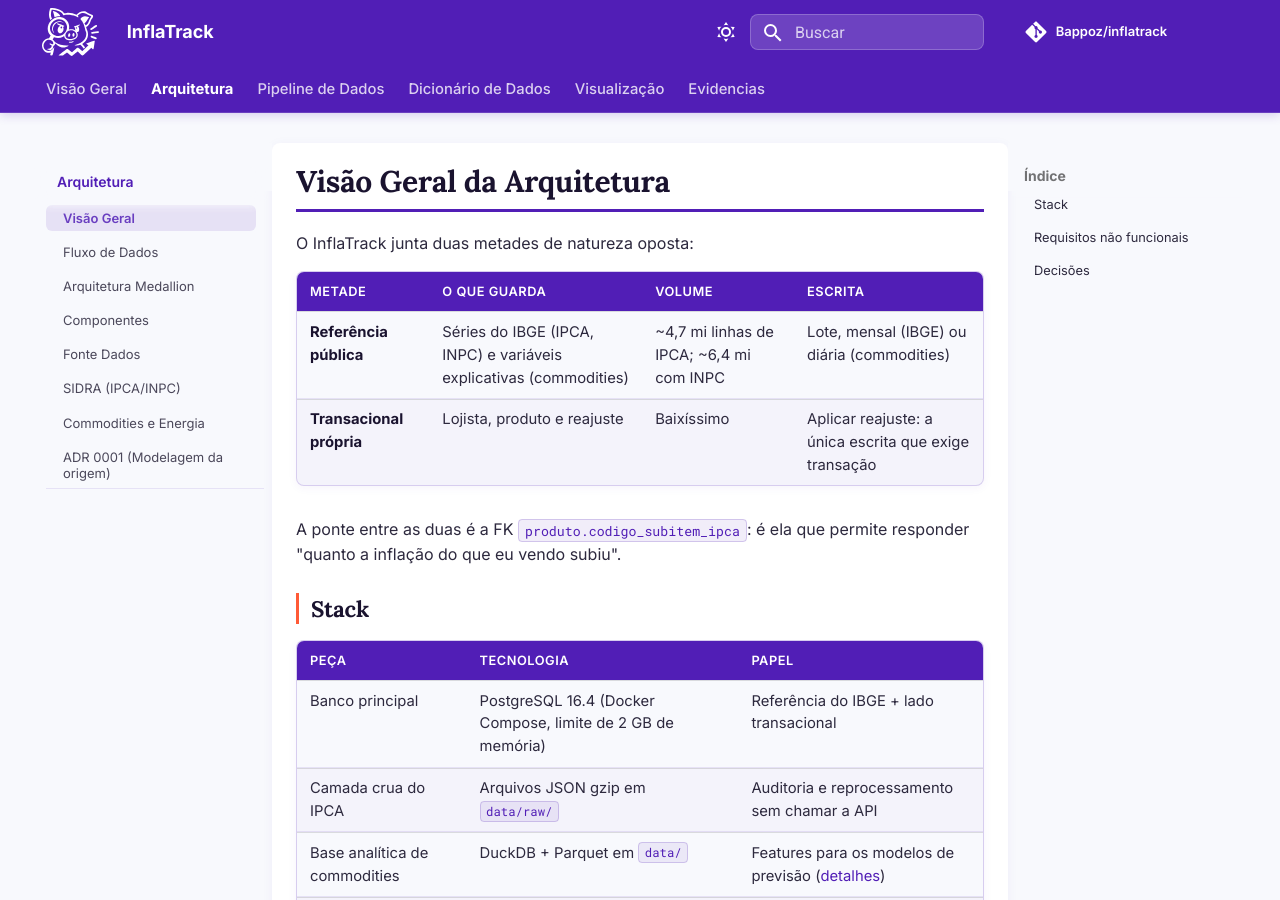
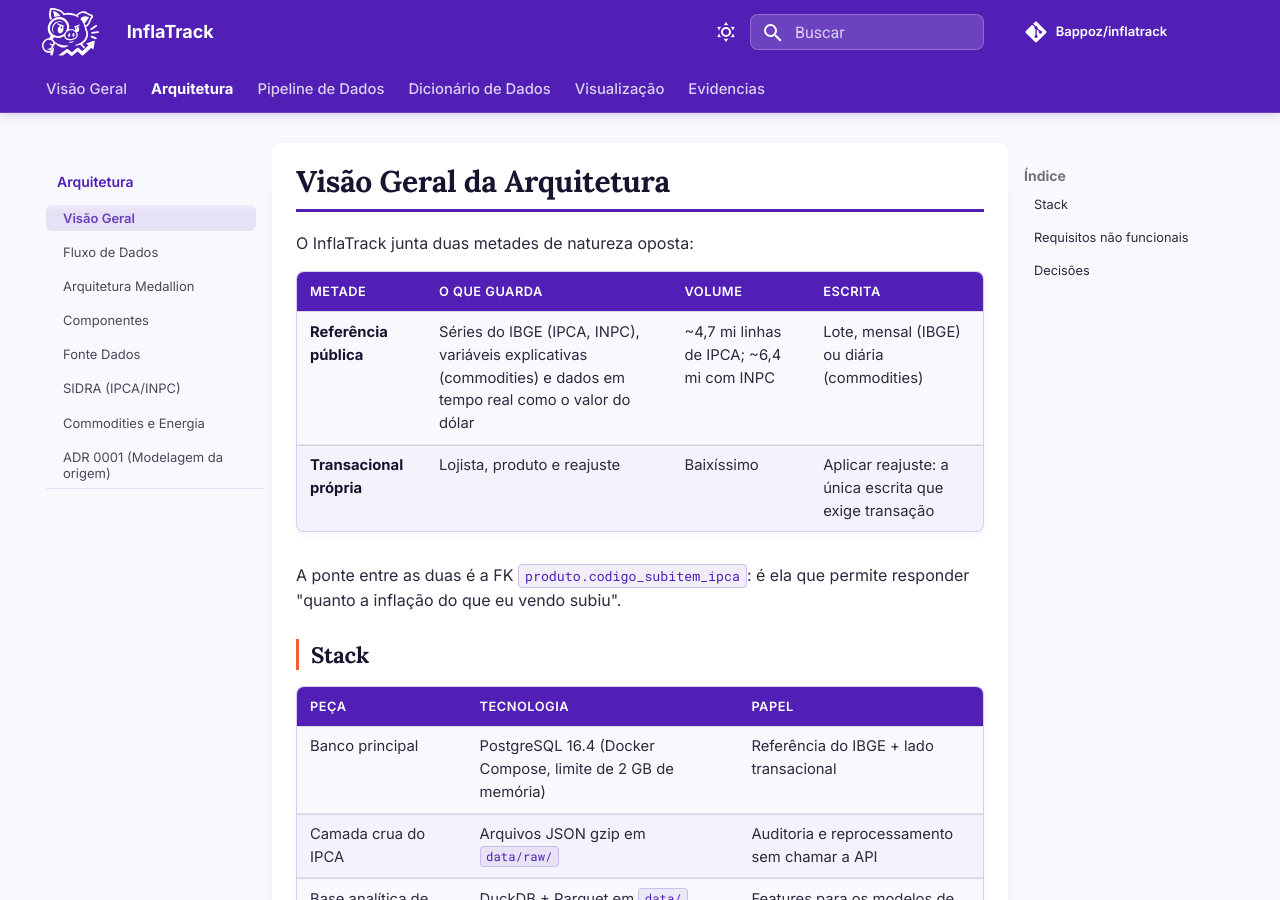
Before and after one commit to Bappoz/inflatrack, an MkDocs documentation site: the page built from docs/arquitetura/visaoGeral.md, in a window 1280 px wide and 900 px high. Built offline with MkDocs 1.6.1 and Material for MkDocs 9.7.7, drawn with Linux system fonts in a browser that asks for light colours; comment, search, counter and statistics services are not loaded.

```diff
--- a/docs/arquitetura/visaoGeral.md
+++ b/docs/arquitetura/visaoGeral.md
@@ -4,7 +4,7 @@
 
 | Metade | O que guarda | Volume | Escrita |
 |---|---|---|---|
-| **Referência pública** | Séries do IBGE (IPCA, INPC) e variáveis explicativas (commodities) | ~4,7 mi linhas de IPCA; ~6,4 mi com INPC | Lote, mensal (IBGE) ou diária (commodities) |
+| **Referência pública** | Séries do IBGE (IPCA, INPC), variáveis explicativas (commodities) e dados em tempo real como o valor do dólar | ~4,7 mi linhas de IPCA; ~6,4 mi com INPC | Lote, mensal (IBGE) ou diária (commodities) |
 | **Transacional própria** | Lojista, produto e reajuste | Baixíssimo | Aplicar reajuste: a única escrita que exige transação |
 
 A ponte entre as duas é a FK `produto.codigo_subitem_ipca`: é ela que permite responder "quanto a inflação do que eu vendo subiu".
```
Also changed, not shown: AGENTS.md (added, +1 -0 lines), CLAUDE.md (added, +1 -0 lines), GEMINI.md (added, +1 -0 lines), 1 other file.
